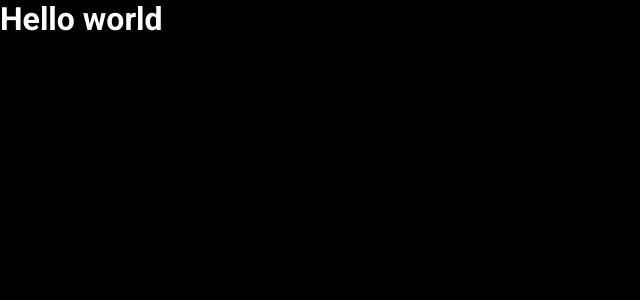
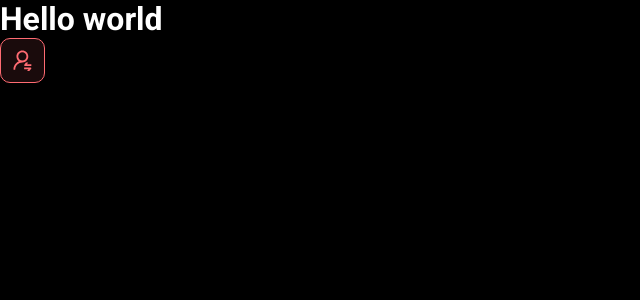
Before and after one commit to jailine-web/Projeto-Controle-de-Vendas, a React (Vite) app in the folder frontend/: page / in a window 1280 px wide. Shown: the top 300 px of the page, without its empty margins (0-640 px from the left). Built offline with nearby package versions, Linux system fonts and the light colour scheme.

Commit message:
Primeiro componente

```diff
--- a/frontend/src/App.tsx
+++ b/frontend/src/App.tsx
@@ -1,7 +1,12 @@
+import BotaoNotificacao from "./Componentes/botaoNotificacao"
 
 function App() {
    return (
+    <>
     <h1>Hello world</h1>
+    <BotaoNotificacao/>
+    </>
+
    )
 }
 
--- /dev/null
+++ b/frontend/src/Componentes/botaoNotificacao/index.tsx
@@ -0,0 +1,12 @@
+import icone from '../../assets/img/IconeDeNotificacao.svg'
+import './style.css'
+
+function BotaoNotificacao() {
+    return (
+     <div className="dsmeta-red-btn"><img src= {icone} alt="Notificar" />
+
+     </div>
+    )
+ }
+
+ export default BotaoNotificacao
--- /dev/null
+++ b/frontend/src/Componentes/botaoNotificacao/style.css
@@ -0,0 +1,15 @@
+.dsmeta-red-btn {
+    height: 45px;
+    width: 45px;
+    background: rgba(255, 107, 114, 0.1);
+    border: 1px solid #ff6b72;
+    border-radius: 10px;
+    display: flex;
+    align-items: center;
+    justify-content: center;
+    cursor: pointer;
+  }
+
+  .dsmeta-red-btn img {
+      width: 19px;
+  }
```
Also changed, not shown: frontend/src/assets/img/IconeDeNotificacao.svg (added), frontend/src/assets/img/iconeNotificacao.png (added).
